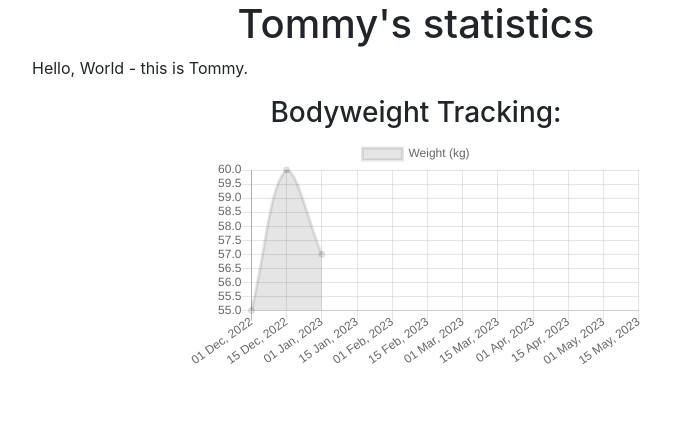
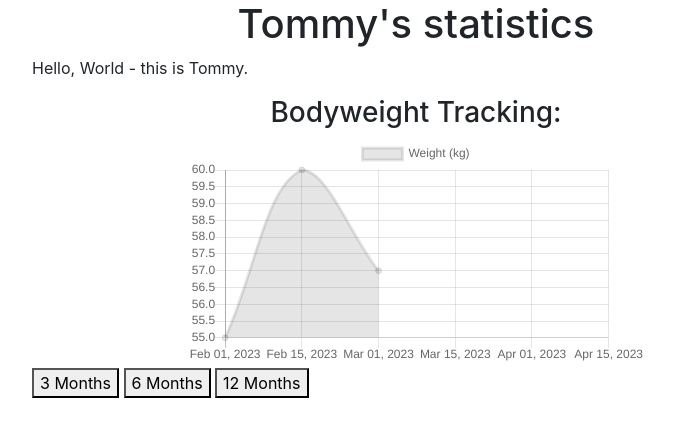
Before and after one commit to Blamechance/fitness-dashboard, a Flask app: page /tommy in a window 1280 px wide. Shown: the part 56-493 px from the top of the page, without its empty margins (224-898 px from the left). Run offline with Flask 3, Linux system fonts and the light colour scheme; some libraries are stand-ins or nearby versions.

Commit message:
3M button issue: not updating labels Issue seems related to not finding the "labels" property to update...

```diff
--- a/app.py
+++ b/app.py
@@ -2,8 +2,9 @@ import os
 import datetime
 import calendar
 import sqlite3
+import json
 
-from flask import Flask, flash, redirect, render_template, request, session
+from flask import Flask, flash, redirect, render_template, request, session, jsonify
 from flask_session import Session
 from tempfile import mkdtemp
 from werkzeug.security import check_password_hash, generate_password_hash
@@ -47,7 +48,7 @@ def checkin():
 @app.route('/tommy', methods=["GET", "POST"])
 def tommy():
     #12 months is default graph.
-    x_axis = fetch6mXAxis()
+    x_axis = fetch3mXAxis()
 
     #TODO: event listener functionality to return different datasets based on interaction.
 
@@ -60,6 +61,7 @@ def nathan():
 @app.route('/raymond', methods=["GET", "POST"])
 def raymond():
     return render_template("raymond.html")
+
 
 def fetch12mXAxis():
     last12Months = [] #final list of months to pass to Tommy's chart
@@ -138,7 +140,7 @@ def fetch6mXAxis():
 
     return last6Months
 
-
+@app.route("/fetch3mXAxis")
 def fetch3mXAxis():
     last3Months = [] #final list of months to pass to Tommy's chart
     monthListDigits = [] #temp buffer to create list of months.
--- a/templates/tommy.html
+++ b/templates/tommy.html
@@ -11,8 +11,11 @@
 
 <h3> Bodyweight Tracking:</h3>
 
-<canvas id="tommy-bw-graph" style="max-width: 60%;"></canvas>
+<canvas id="tommyGraph" style="max-width: 60%;"></canvas>
 
+<button id="3m-button" type="button">3 Months</button>
+<button id="6m-button" type="button">6 Months</button>
+<button id="12m-button" type="button">12 Months</button>
 
 <script>
     //TODO: Create JS objects for:
@@ -21,7 +24,7 @@
     //3. Tweak the new Chart code to include these two.
     const chartData = {
         //Note that these labels currently state months by referring to the first day of the month (e.g 04/01/2023)
-        labels: JSON.parse('{{ x_axis | tojson }}'),
+        labels: {{ x_axis | tojson }},
         datasets: [{
             label: "Weight (kg)",
             data: [
@@ -36,29 +39,36 @@
     };
 
     const chartOptions = {
-    scales: {
-        x: {
-        type: 'time'
+        scales: {
+            x: {
+            type: 'time'
+            }
         }
-    }
     };
 
     //Default graph dataset span will be 12 months:
-    //const xValues =  JSON.parse('{{ x_axis | tojson }}');
-    //const yValues = [50, 60, 70, 80, 90, 100];
-
-    new Chart("tommy-bw-graph", {
+    new Chart("tommyGraph", {
         type: "line",
         data: chartData,
         options: chartOptions
     });
+
+    //BUTTONS TO SWITCH BETWEEN 3-MONTH, 6-MONTH AND 12-MONTH VIEWS.
+    let Button3m = document.getElementById("3m-button");
+
+    Button3m.addEventListener("click", function() {
+        tommyGraph.data.labels = '{{ x_axis | tojson }}';
+        tommyGraph.update();
+    });
+
 </script>
 
+
+
+<script>
+
+
+</script>
+
+
 {% endblock %}
-
-//Add an event listener button that can change the xValues that is passed in.
-//3-months:
-//6 months:
-//12-months:
-//All-time:
-//add logic to display varying labels/headings to show the time range.
```
